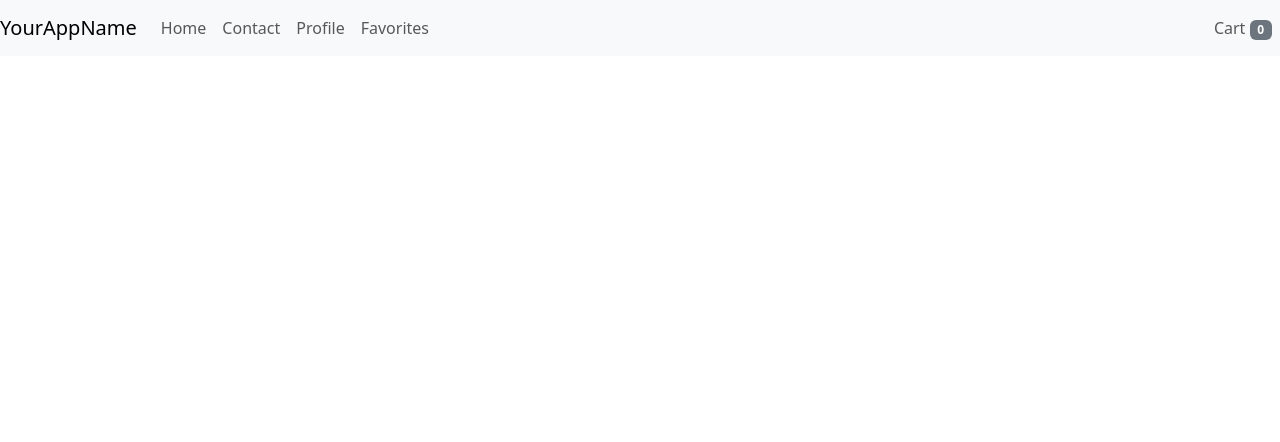
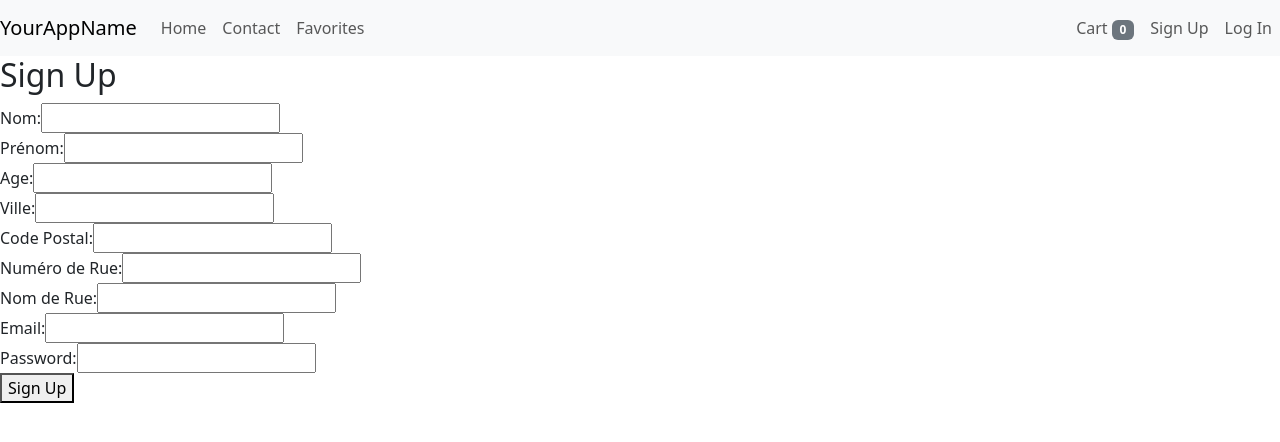
Before and after one commit to Kinnlock/Ecommerce, a React (Create React App) app: page /signup in a window 1280 px wide. Shown: the top 442 px of the page. Built offline with nearby package versions, Linux system fonts and the light colour scheme.

Commit message:
page de login/signup + disconnect mais c'est bancale ca sert un peu a rien la

```diff
--- a/package.json
+++ b/package.json
@@ -15,7 +15,8 @@
     "react-hook-form": "^7.50.1",
     "react-router-dom": "^6.22.0",
     "react-scripts": "5.0.1",
-    "web-vitals": "^2.1.4"
+    "web-vitals": "^2.1.4",
+    "wretch": "^2.8.0"
   },
   "scripts": {
     "start": "react-scripts start",
--- a/src/App.js
+++ b/src/App.js
@@ -10,6 +10,8 @@ import Profile from './pages/Profile';
 import Navbar from './components/NavBar';
 import Checkout from './pages/Checkout';
 import FavoritesPage from './pages/FavoritesPage';
+import Signup from './components/Signup';
+import Login from './components/Login';
 
 
 function App() {
@@ -51,6 +53,11 @@ function App() {
     localStorage.setItem('favorites', JSON.stringify(newFavoriteIds));
   };
 
+  const logout = () => {
+    localStorage.removeItem('token');
+    window.location.href = '/';
+  };
+
   return (
     <Router>
       <Navbar cartItemCount={totalItemCount} />
@@ -58,11 +65,14 @@ function App() {
         <Route path="/" element={<Home cart={cart} addToCart={addToCart} toggleFavorite={toggleFavorite} favoriteIds={favoriteIds} />} />
         <Route path="/product/:productId" element={<ProductDetailPage addToCart={addToCart} />} />
         <Route path="/cart" element={<Cart cart={cart} removeFromCart={removeFromCart} />} />
-
         <Route path="/contact" element={<Contact />} />
         <Route path="/profile" element={<Profile />} />
         <Route path="/checkout" element={<Checkout />} />
         <Route path="/favorites" element={<FavoritesPage />} />
+
+        <Route path="/signup" element={<Signup />} />
+        <Route path="/login" element={<Login />} />
+        <Route path="/profile" element={<Profile />} />
       </Routes>
     </Router>
   );
--- /dev/null
+++ b/src/api/authService.js
@@ -0,0 +1,27 @@
+// authService.js
+
+import wretch from 'wretch';
+
+const baseUrl = 'https://api-3wa-ecomm-524fde41edfa.herokuapp.com/api';
+
+const adminToken = "eyJhbGciOiJIUzI1NiIsInR5cCI6IkpXVCJ9.eyJpZCI6IjY1YzRiMzc3NzAzMGNmMDJlYjJhZTVkZCIsImlzQWRtaW4iOnRydWUsImlhdCI6MTcwNzQwODMxMX0._yg32w1JO6eoFPUj7yQ4ttLWsyFdMk733ZNZTNzWSYQ";
+
+const AuthService = {
+  signup: (userData) => wretch(`${baseUrl}/signup`).post(userData).json(),
+  login: (credentials) => wretch(`${baseUrl}/login`).post(credentials).json(),
+  getProfile: () => wretch(`${baseUrl}/users/me`).auth(`Bearer ${localStorage.getItem('token')}`).get().json(),
+
+    getProfile: () =>
+      wretch(`${baseUrl}/users/me`)
+        .auth(`Bearer ${localStorage.getItem('token') || adminToken}`)
+        .get()
+        .json(),
+
+    updateProfile: (profileData) =>
+      wretch(`${baseUrl}/users/me`)
+        .auth(`Bearer ${localStorage.getItem('token') || adminToken}`)
+        .put(profileData)
+        .json(),
+  };
+
+export default AuthService;
--- /dev/null
+++ b/src/components/Login.js
@@ -0,0 +1,40 @@
+// components/Login.js
+
+import { useState } from 'react';
+import AuthService from '../api/authService';
+
+const Login = () => {
+  const [credentials, setCredentials] = useState({ email: '', password: '' });
+
+  const handleChange = (e) => {
+    setCredentials({ ...credentials, [e.target.name]: e.target.value });
+  };
+
+  const handleSubmit = async (e) => {
+    e.preventDefault();
+    try {
+      const { token } = await AuthService.login(credentials);
+      localStorage.setItem('token', token);
+      alert('Login successful');
+    } catch (error) {
+      alert('Login failed');
+    }
+  };
+
+  return (
+    <form onSubmit={handleSubmit}>
+      <h2>Login</h2>
+      <div>
+        <label>Email:</label>
+        <input type="email" name="email" value={credentials.email} onChange={handleChange} required />
+      </div>
+      <div>
+        <label>Password:</label>
+        <input type="password" name="password" value={credentials.password} onChange={handleChange} required />
+      </div>
+      <button type="submit">Login</button>
+    </form>
+  );
+};
+
+export default Login;
--- a/src/components/NavBar.js
+++ b/src/components/NavBar.js
@@ -1,7 +1,16 @@
+// NavBar.js
+
 import { Link } from 'react-router-dom';
 import { Navbar, Nav, Badge } from 'react-bootstrap';
 
 const NavigationBar = ({ cartItemCount }) => {
+  const isAuthenticated = !!localStorage.getItem('token'); // Check if the user is authenticated
+
+  const logout = () => {
+    localStorage.removeItem('token');
+    window.location.href = '/';
+  };
+
   return (
     <Navbar bg="light" expand="sm">
       <Navbar.Brand as={Link} to="/">YourAppName</Navbar.Brand>
@@ -10,7 +19,7 @@ const NavigationBar = ({ cartItemCount }) => {
         <Nav className="me-auto">
           <Nav.Link as={Link} to="/">Home</Nav.Link>
           <Nav.Link as={Link} to="/contact">Contact</Nav.Link>
-          <Nav.Link as={Link} to="/profile">Profile</Nav.Link>
+          {isAuthenticated && <Nav.Link as={Link} to="/profile">Profile</Nav.Link>}
           <Nav.Link as={Link} to="/favorites">Favorites</Nav.Link>
         </Nav>
 
@@ -18,6 +27,14 @@ const NavigationBar = ({ cartItemCount }) => {
           <Nav.Link as={Link} to="/cart">
             Cart <Badge bg="secondary">{cartItemCount}</Badge>
           </Nav.Link>
+          {isAuthenticated ? (
+            <Nav.Link as="button" onClick={logout}>Logout</Nav.Link>
+          ) : (
+            <>
+              <Nav.Link as={Link} to="/signup">Sign Up</Nav.Link>
+              <Nav.Link as={Link} to="/login">Log In</Nav.Link>
+            </>
+          )}
         </Nav>
       </Navbar.Collapse>
     </Navbar>
--- /dev/null
+++ b/src/components/Signup.js
@@ -0,0 +1,86 @@
+// Signup.js
+
+import { useState } from 'react';
+import AuthService from '../api/authService';
+
+const Signup = () => {
+  const [userData, setUserData] = useState({
+    nom: '',
+    prenom: '',
+    age: '',
+    address: {
+      ville: '',
+      postalCode: '',
+      numeroRue: '',
+      nomRue: '',
+    },
+    email: '',
+    password: '',
+  });
+
+  const handleChange = (e) => {
+    if (e.target.name in userData.address) {
+      setUserData({
+        ...userData,
+        address: { ...userData.address, [e.target.name]: e.target.value },
+      });
+    } else {
+      setUserData({ ...userData, [e.target.name]: e.target.value });
+    }
+  };
+
+  const handleSubmit = async (e) => {
+    e.preventDefault();
+    try {
+      await AuthService.signup(userData);
+      alert('Signup successful');
+    } catch (error) {
+      alert('Signup failed');
+    }
+  };
+
+  return (
+    <form onSubmit={handleSubmit}>
+      <h2>Sign Up</h2>
+      <div>
+        <label>Nom:</label>
+        <input type="text" name="nom" value={userData.nom} onChange={handleChange} required />
+      </div>
+      <div>
+        <label>Prénom:</label>
+        <input type="text" name="prenom" value={userData.prenom} onChange={handleChange} required />
+      </div>
+      <div>
+        <label>Age:</label>
+        <input type="number" name="age" value={userData.age} onChange={handleChange} required />
+      </div>
+      <div>
+        <label>Ville:</label>
+        <input type="text" name="ville" value={userData.address.ville} onChange={handleChange} required />
+      </div>
+      <div>
+        <label>Code Postal:</label>
+        <input type="text" name="postalCode" value={userData.address.postalCode} onChange={handleChange} required />
+      </div>
+      <div>
+        <label>Numéro de Rue:</label>
+        <input type="text" name="numeroRue" value={userData.address.numeroRue} onChange={handleChange} required />
+      </div>
+      <div>
+        <label>Nom de Rue:</label>
+        <input type="text" name="nomRue" value={userData.address.nomRue} onChange={handleChange} required />
+      </div>
+      <div>
+        <label>Email:</label>
+        <input type="email" name="email" value={userData.email} onChange={handleChange} required />
+      </div>
+      <div>
+        <label>Password:</label>
+        <input type="password" name="password" value={userData.password} onChange={handleChange} required />
+      </div>
+      <button type="submit">Sign Up</button>
+    </form>
+  );
+};
+
+export default Signup;
--- a/src/pages/Home.js
+++ b/src/pages/Home.js
@@ -3,7 +3,7 @@
 import { useEffect, useState } from 'react';
 import { Link } from 'react-router-dom';
 import { faker } from '@faker-js/faker';
-import { fetchProducts } from '../components/apiService';
+import { fetchProducts } from '../api/apiService';
 import ProductList from '../components/ProductList';
 import Pagination from '../components/Pagination';
 import Sidebar from '../components/Sidebar';
--- a/src/pages/Profile.js
+++ b/src/pages/Profile.js
@@ -1,9 +1,101 @@
 // Profile.js
 
+import React, { useEffect, useState } from 'react';
+import AuthService from '../api/authService';
+
 const Profile = () => {
+  const [profile, setProfile] = useState({
+    nom: '',
+    prenom: '',
+    age: 0,
+    address: {
+      ville: '',
+      postalCode: '',
+      numeroRue: '',
+      nomRue: '',
+    },
+    email: '',
+  });
+
+  useEffect(() => {
+    const fetchProfile = async () => {
+      try {
+        const userProfile = await AuthService.getProfile();
+        setProfile(userProfile);
+      } catch (error) {
+        console.error('Failed to fetch profile', error);
+      }
+    };
+
+    fetchProfile();
+  }, []);
+
+  const handleInputChange = (e) => {
+    const { name, value } = e.target;
+    if (name in profile.address) {
+      setProfile(prevProfile => ({
+        ...prevProfile,
+        address: { ...prevProfile.address, [name]: value },
+      }));
+    } else {
+      setProfile(prevProfile => ({
+        ...prevProfile,
+        [name]: value,
+      }));
+    }
+  };
+
+  const handleSubmit = async (e) => {
+    e.preventDefault();
+    try {
+      await AuthService.updateProfile(profile);
+      alert('Profile updated successfully.');
+    } catch (error) {
+      console.error('Failed to update profile', error);
+      alert('Failed to update profile.');
+    }
+  };
+
+  if (!profile) return <div>Loading...</div>;
+
   return (
     <div>
-      <h1>Profile Page</h1>
+      <h1>Edit Profile</h1>
+      <form onSubmit={handleSubmit}>
+        <div>
+          <label>Email:</label>
+          <input type="email" name="email" value={profile.email} readOnly />
+        </div>
+        <div>
+          <label>Nom:</label>
+          <input type="text" name="nom" value={profile.nom} onChange={handleInputChange} />
+        </div>
+        <div>
+          <label>Prénom:</label>
+          <input type="text" name="prenom" value={profile.prenom} onChange={handleInputChange} />
+        </div>
+        <div>
+          <label>Age:</label>
+          <input type="number" name="age" value={profile.age} onChange={handleInputChange} />
+        </div>
+        <div>
+          <label>Ville:</label>
+          <input type="text" name="ville" value={profile.address.ville} onChange={handleInputChange} />
+        </div>
+        <div>
+          <label>Code Postal:</label>
+          <input type="text" name="postalCode" value={profile.address.postalCode} onChange={handleInputChange} />
+        </div>
+        <div>
+          <label>Numéro de Rue:</label>
+          <input type="text" name="numeroRue" value={profile.address.numeroRue} onChange={handleInputChange} />
+        </div>
+        <div>
+          <label>Nom de Rue:</label>
+          <input type="text" name="nomRue" value={profile.address.nomRue} onChange={handleInputChange} />
+        </div>
+        <button type="submit">Update Profile</button>
+      </form>
     </div>
   );
 };
```
Also changed, not shown: src/components/ItemCard.js (deleted, +0 -13 lines), src/components/Profile.js (added, +27 -0 lines), src/api/apiService.js (renamed from src/components/apiService.js), 1 other file (tests, documents, lock files or other folders).
